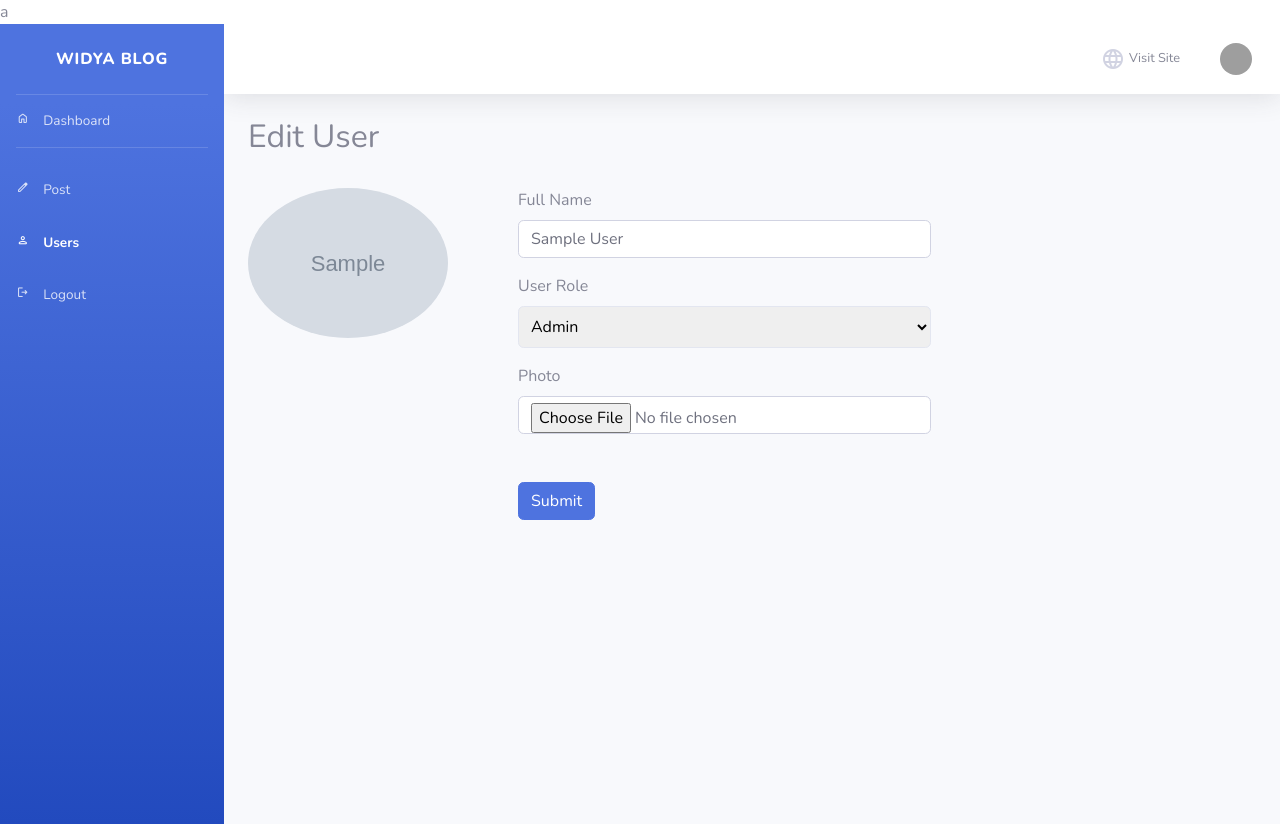
After one commit to WidyaX1900/widyablog, a CodeIgniter app: page /widyablog/index.php/auth/edit/1 in a window 1280 px wide. The commit adds this page. Run offline with CodeIgniter, Linux system fonts and the light colour scheme; tables that the repository leaves empty or names only in its code hold one stand-in row (values such as "Sample post"); grey boxes marked "Sample" are stand-in pictures; data that the repository does not hold is empty; grey boxes are pictures that could not be loaded.

Commit message:
Create User Management Features (View and Edit)

```diff
--- a/application/controllers/Auth.php
+++ b/application/controllers/Auth.php
@@ -413,4 +413,27 @@ a<?php
                 return redirect('auth/login');
             }
         }
+
+        public function show($id)
+        {
+            $user = $this->users->getUserById($id);
+
+            $data['title'] = 'user';
+            $data['user'] = $user;
+            $data['role'] = $this->users->getRoleById($user[0]->role_id);
+
+            $this->load->view('auth/header', $data);
+            $this->load->view('auth/user_info', $data);
+            $this->load->view('auth/footer');
+        }
+
+        public function edit($id)
+        {
+            $data['title'] = 'user';
+            $data['user'] = $this->users->getUserById($id);
+
+            $this->load->view('auth/header', $data);
+            $this->load->view('auth/edit_user', $data);
+            $this->load->view('auth/footer');
+        }
     }
--- a/application/models/User_Model.php
+++ b/application/models/User_Model.php
@@ -31,4 +31,21 @@ class User_Model extends CI_Model
 
         return $query->result();
     }
+
+    public function getUserById($id)
+    {
+        $this->db->where('id', $id);
+        $query = $this->db->get('users');
+
+        return $query->result();
+    }
+
+    public function getRoleById($role_id)
+    {
+        $this->db->select('name');
+        $this->db->where('id', $role_id);
+        $query = $this->db->get('roles');
+
+        return $query->result();
+    }
 }
--- /dev/null
+++ b/application/views/auth/edit_user.php
@@ -0,0 +1,45 @@
+<div class="mt-3">
+    <h2>Edit User</h2>
+    <div class="row">
+        <div class="col-3">
+            <div class="mb-4 mt-4">
+                <img src="<?= base_url('assets/user/'); ?><?= $user[0]->photo; ?>" alt="" width="200px" class="rounded-circle">
+            </div>
+        </div>
+        <div class="col-9 mt-4">
+            <form action="" method="post">
+                <div class="col-7">
+                    <div class="mb-3">
+                        <label for="name" class="form-label">Full Name</label>
+                        <input type="text" class="form-control" id="name" placeholder="Full Name" name="name" required value="<?= $user[0]->name; ?>">
+                    </div>
+                    <div class="mb-3">
+                        <label for="role" class="form-label d-block">User Role</label>
+                        <select class="form-select w-100 p-2 rounded border" style="cursor: pointer;" name="role_id">
+                            <?php if ($user[0]->role_id === '1') : ?>
+                                <option value="1" selected>Admin</option>
+                                <option value="2">Author</option>
+                                <option value="3">Reader</option>
+                            <?php elseif ($user[0]->role_id === '2') : ?>
+                                <option value="1">Admin</option>
+                                <option value="2" selected>Author</option>
+                                <option value="3">Reader</option>
+                            <?php else : ?>
+                                <option value="1">Admin</option>
+                                <option value="2">Author</option>
+                                <option value="3" selected>Reader</option>
+                            <?php endif; ?>
+                        </select>
+                    </div>
+                    <div class="mb-5">
+                        <label for="photo" class="form-label">Photo</label>
+                        <input type="file" class="form-control" id="photo" name="photo" required style="cursor: pointer;">
+                    </div>
+                    <div class="mb-3">
+                        <button type="submit" class="btn btn-primary">Submit</button>
+                    </div>
+                </div>
+            </form>
+        </div>
+    </div>
+</div>
--- a/application/views/auth/header.php
+++ b/application/views/auth/header.php
@@ -311,7 +311,7 @@
                         <li class="nav-item dropdown no-arrow">
                             <a class="nav-link dropdown-toggle" href="#" id="userDropdown" role="button" data-toggle="dropdown" aria-haspopup="true" aria-expanded="false">
                                 <span class="mr-2 d-none d-lg-inline text-gray-600 small"><?= $this->session->userdata('userData')[0]->name; ?></span>
-                                <img class="img-profile rounded-circle" src="<?= base_url('assets/img/'); ?><?= $this->session->userdata('userData')[0]->photo; ?>">
+                                <img class="img-profile rounded-circle" src="<?= base_url('assets/user/'); ?><?= $this->session->userdata('userData')[0]->photo; ?>">
                             </a>
                             <!-- Dropdown - User Information -->
                             <div class="dropdown-menu dropdown-menu-right shadow animated--grow-in" aria-labelledby="userDropdown">
--- a/application/views/auth/index.php
+++ b/application/views/auth/index.php
@@ -68,7 +68,7 @@
             <div class="modal-header">
                 <h5 class="modal-title" id="exampleModalLabel">Ready to Leave?</h5>
                 <button class="close" type="button" data-dismiss="modal" aria-label="Close">
-                    <span aria-hidden="true">×</span>
+                    <span aria-hidden="true"></span>
                 </button>
             </div>
             <div class="modal-body">Select "Logout" below if you are ready to end your current session.</div>
```
Also changed, not shown: application/views/auth/user_info.php (added, +21 -0 lines), application/views/auth/users.php (+4 -4 lines), assets/user/default.png (renamed from assets/img/default.png).
